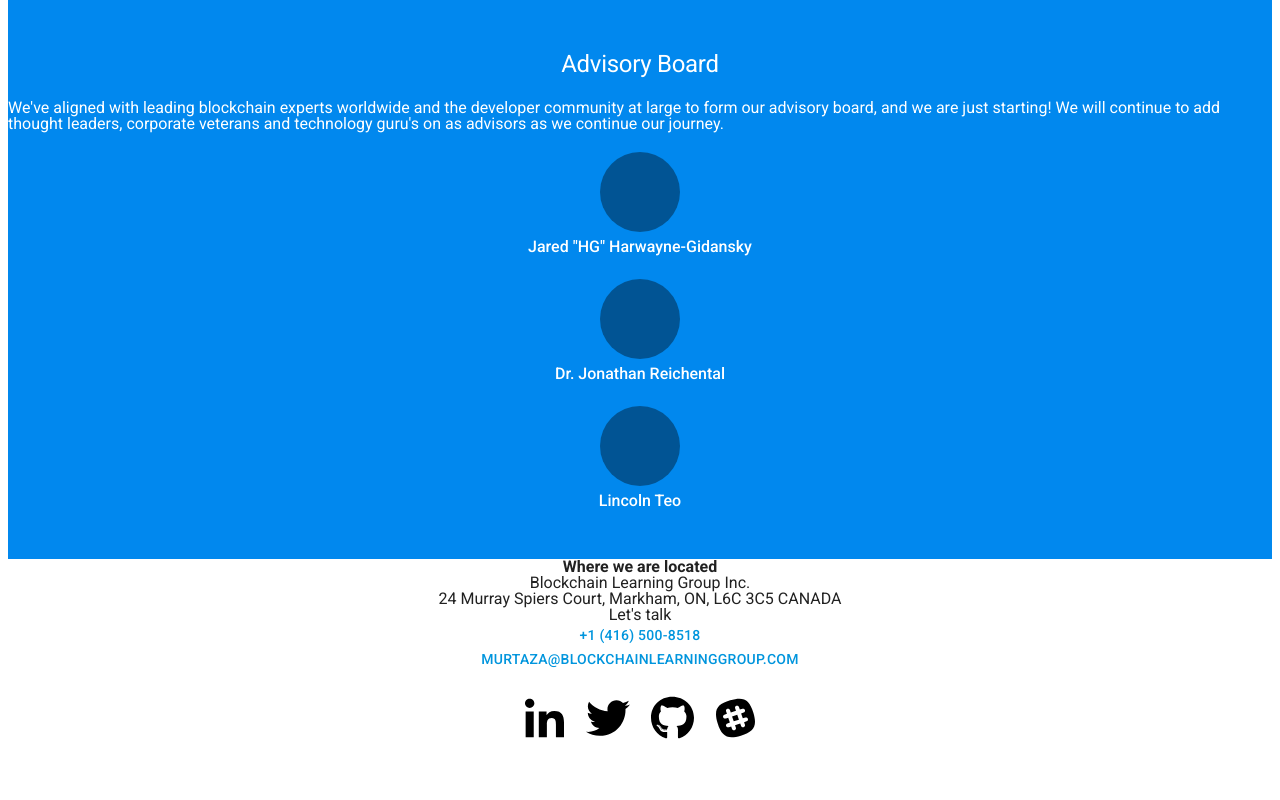
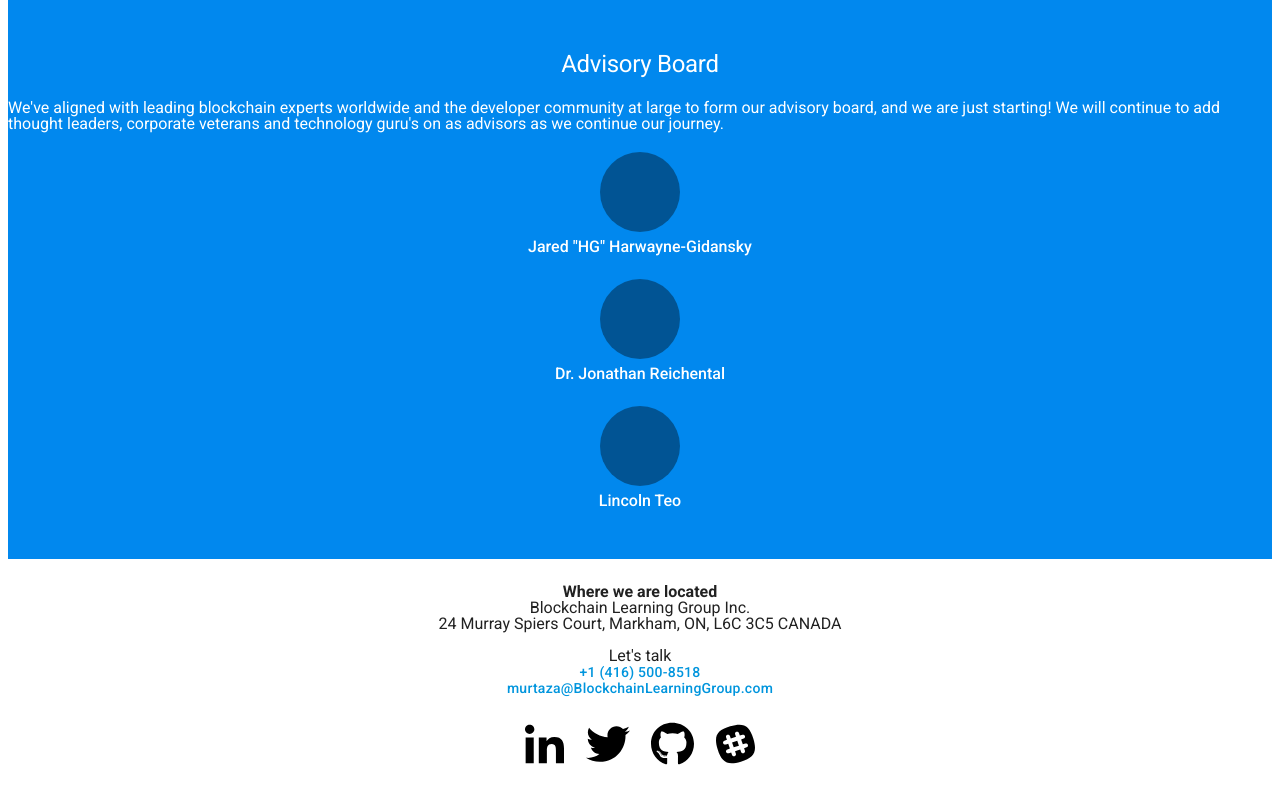
Before and after one commit to Blockchain-Learning-Group/Blockchain-Learning-Group.github.io, a React (Create React App) app: page / in a window 1280 px wide. Shown: the part 2122-2922 px from the top of the page. Before the commit the page ends 2888 px from the top, so only its background shows below. Built offline with nearby package versions, Linux system fonts and the light colour scheme.

Commit message:
update(all)

```diff
--- a/public/styles/main.css
+++ b/public/styles/main.css
@@ -315,9 +315,17 @@ strong {
   -webkit-flex: none;
   flex: none; }
 
+* {
+  cursor: default !important; }
+
+#App > footer {
+  overflow: hidden;
+  padding: 1.618rem 0 0; }
   #App > footer address, #App > footer div, #App > footer strong {
     text-align: center; }
-
+  #App > footer address a {
+    line-height: initial;
+    text-transform: initial; }
   #App > footer .social {
     margin: 1.618rem; }
     #App > footer .social a {
@@ -348,12 +356,6 @@ strong {
 #Home h3, #Home p {
   text-align: center; }
 
-#Team {
-  padding-bottom: 0; }
-
-#AdvisoryBoard {
-  padding-top: 0; }
-
 #Team, #AdvisoryBoard {
   color: #fff;
   background-color: #0188ee;
--- a/src/App.jsx
+++ b/src/App.jsx
@@ -25,12 +25,12 @@ export default class extends React.Component {
                         <strong>Where we are located</strong>
                         <div>Blockchain Learning Group Inc.</div>
                         <div>24 Murray Spiers Court, Markham, ON, L6C 3C5 CANADA</div>
-                        <div>Let's talk</div>
+                        <div style={{ marginTop: '1rem' }}>Let's talk</div>
                         <div>
                             <a href="tel:+14165008518">+1 (416) 500-8518</a>
                         </div>
                         <div>
-                            <a href="mailto:murtaza@blockchainlearninggroup.com">murtaza@blockchainlearninggroup.com</a>
+                            <a href="mailto:murtaza@blockchainlearninggroup.com">murtaza@BlockchainLearningGroup.com</a>
                         </div>
                     </address>
                     <div className="social">
@@ -40,7 +40,7 @@ export default class extends React.Component {
                         <a target="_blank" rel="noopener noreferrer" className="slack" href="https://blockchainlearning.slack.com"></a>
                     </div>
                 </footer>
-            </div>
+            </div >
         );
     }
 }
--- a/src/styles/App.scss
+++ b/src/styles/App.scss
@@ -1,10 +1,25 @@
 @import "@jbarinas/styles-base/src/flex-layout/classes/flex/_layout";
+
+* {
+    cursor: default !important;
+}
 
 #App {
     & > footer {
+        overflow: hidden;
+        padding: 1.618rem 0 0;
+
         address, div, strong {
             text-align: center;
         }
+
+        address {
+            a {
+                line-height: initial;
+                text-transform: initial;
+            }
+        }
+
         .social {
             @extend .layout;
             @extend .horizontal;
```
Also changed, not shown: src/styles/components/Team.scss (+0 -7 lines). Lines whose indentation alone changed are shown as unchanged.
